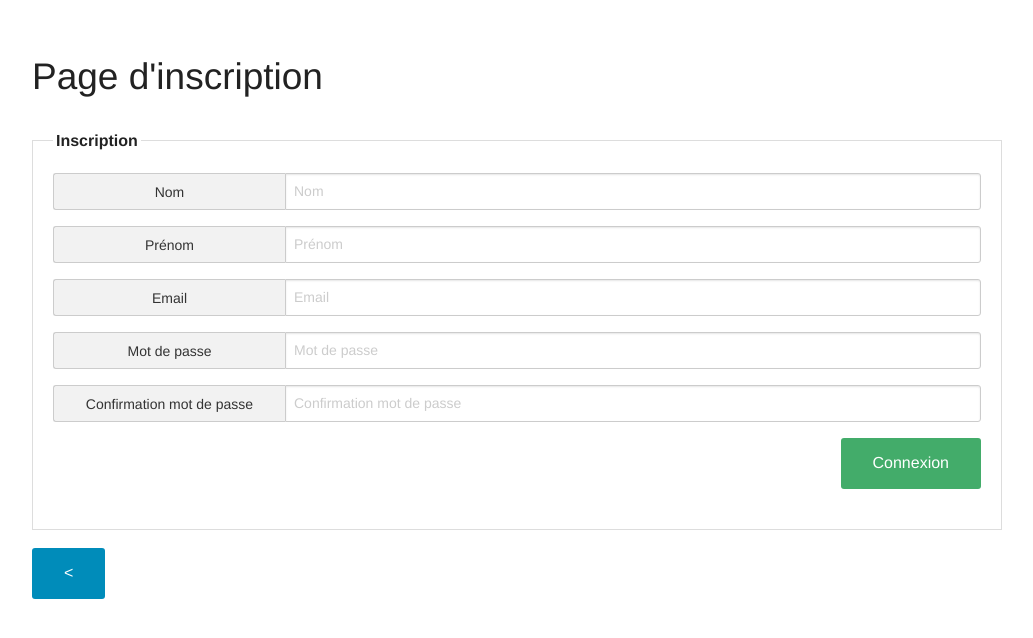
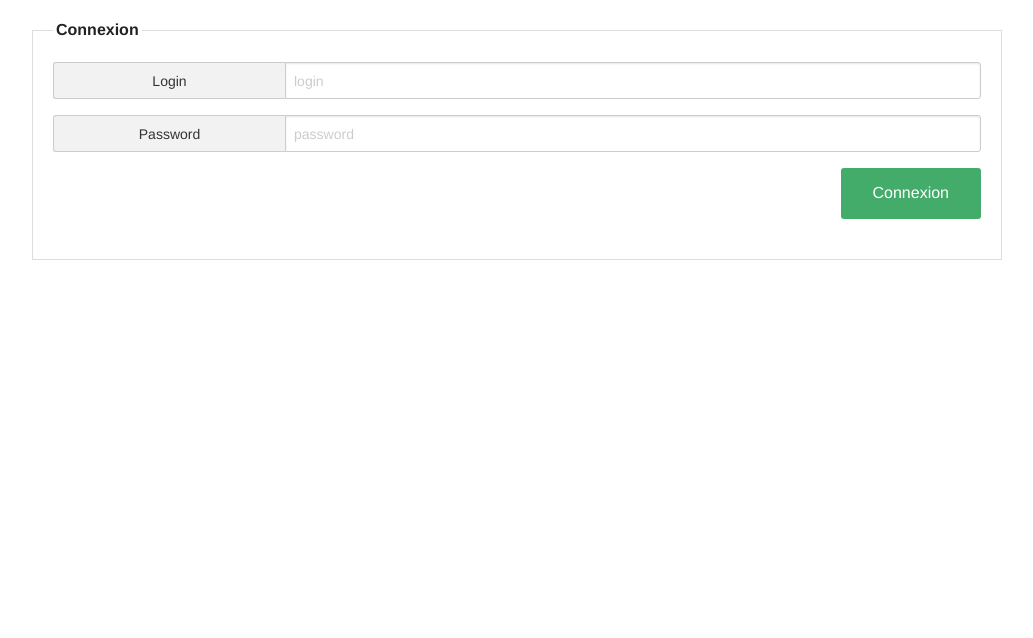
Before and after one commit to Max62/WebServiceProjet, a PHP site: page /vue/inscription.php in a window 1280 px wide. Shown: the top 638 px of the page, without its empty margins (123-1156 px from the left). Run offline with PHP 8.4, Linux system fonts and the light colour scheme.

Commit message:
serdftyguhjk

```diff
--- a/vue/inscription.php
+++ b/vue/inscription.php
@@ -1,61 +1,31 @@
-<?php include_once 'struct/header.php'; ?>
+<?php
+$ds = DIRECTORY_SEPARATOR;
+$base_dir = realpath(dirname(__FILE__)  . $ds . '..') . $ds;
+require_once("{$base_dir}vue{$ds}struct{$ds}header.php"); ?>
 
 <div class="row">
     <div class="large-12 columns">
-        <h2>Page d'inscription</h2>
-    </div>
-    <div class="large-12 columns">
         <form>
             <fieldset>
-                <legend>Inscription</legend>
+                <legend>Connexion</legend>
                 <div class="row">
                     <div class="large-12 columns">
                         <div class="row collapse prefix-radius">
                             <div class="large-3 columns">
-                                <span class="prefix">Nom</span>
+                                <span class="prefix">Login</span>
                             </div>
                             <div class="large-9 columns">
-                                <input type="text" placeholder="Nom">
+                                <input type="text" placeholder="login">
                             </div>
                         </div>
                     </div>
                     <div class="large-12 columns">
                         <div class="row collapse prefix-radius">
                             <div class="large-3 columns">
-                                <span class="prefix">Prénom</span>
+                                <span class="prefix">Password</span>
                             </div>
                             <div class="large-9 columns">
-                                <input type="text" placeholder="Prénom">
-                            </div>
-                        </div>
-                    </div>
-                    <div class="large-12 columns">
-                        <div class="row collapse prefix-radius">
-                            <div class="large-3 columns">
-                                <span class="prefix">Email</span>
-                            </div>
-                            <div class="large-9 columns">
-                                <input type="text" placeholder="Email">
-                            </div>
-                        </div>
-                    </div>
-                    <div class="large-12 columns">
-                        <div class="row collapse prefix-radius">
-                            <div class="large-3 columns">
-                                <span class="prefix">Mot de passe</span>
-                            </div>
-                            <div class="large-9 columns">
-                                <input type="password" placeholder="Mot de passe">
-                            </div>
-                        </div>
-                    </div>
-                    <div class="large-12 columns">
-                        <div class="row collapse prefix-radius">
-                            <div class="large-3 columns">
-                                <span class="prefix">Confirmation mot de passe</span>
-                            </div>
-                            <div class="large-9 columns">
-                                <input type="password" placeholder="Confirmation mot de passe">
+                                <input type="password" placeholder="password">
                             </div>
                         </div>
                     </div>
@@ -66,11 +36,10 @@
             </fieldset>
         </form>
     </div>
-    <div class="large-12 columns">
-        <a href="accueil.php"><button class="button radius left" value=""><</button></a>
-    </div>
 </div>
 
 
-
-<?php include_once 'struct/footer.php'; ?>
+<?php
+$ds = DIRECTORY_SEPARATOR;
+$base_dir = realpath(dirname(__FILE__)  . $ds . '..') . $ds;
+require_once("{$base_dir}vue{$ds}struct{$ds}footer.php"); ?>
--- a/vue/struct/header.php
+++ b/vue/struct/header.php
@@ -17,6 +17,3 @@ and open the template in the editor.
         <script src="../asset/js/vendor/modernizr.js"></script>
 
     </head>
-    <body>
-        <br/>
-        <br/>
```
Also changed, not shown: index.php (+76 -17 lines).
